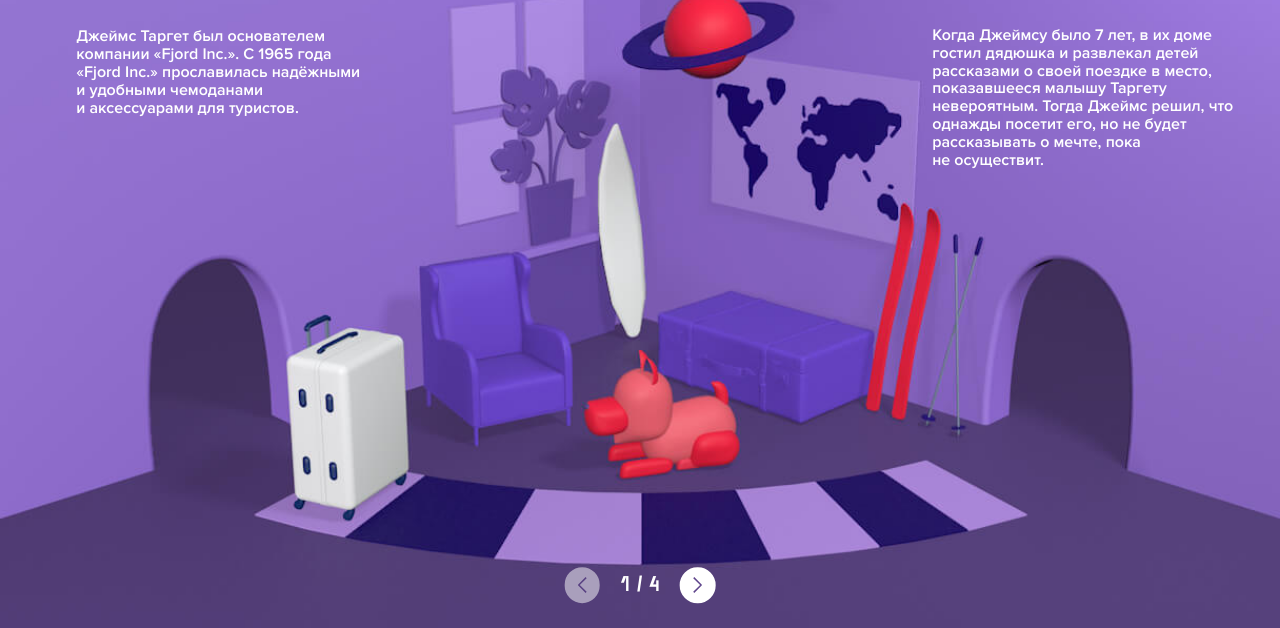
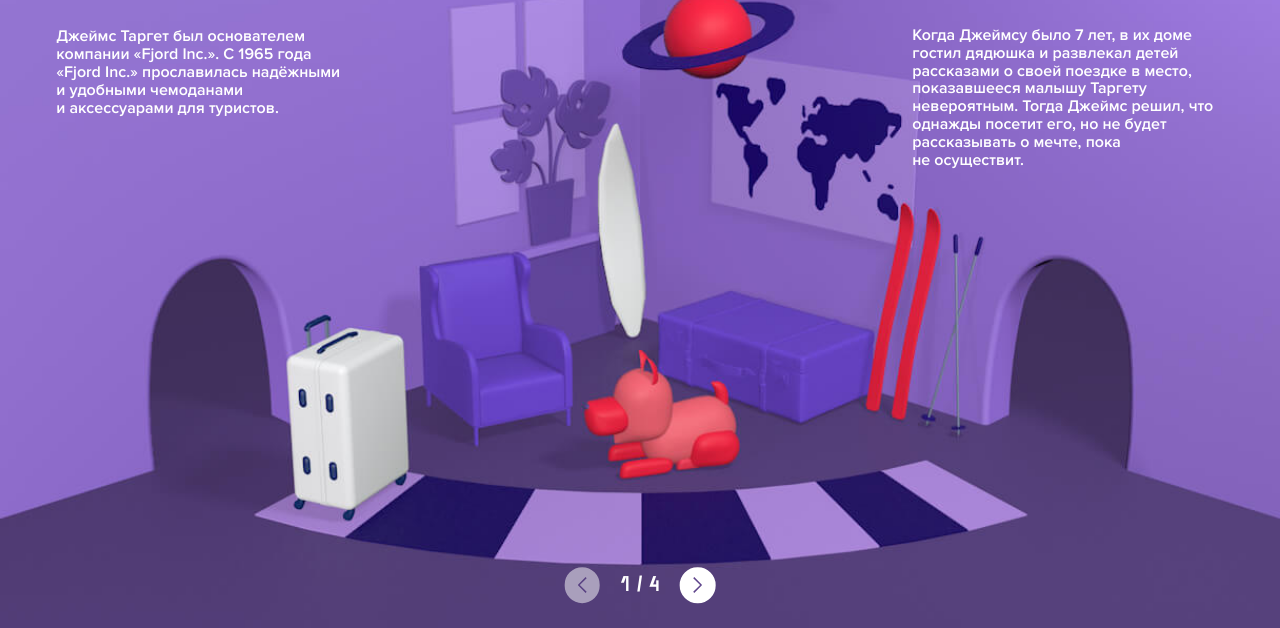
Before and after one commit to htmlacademy-animation/2132769-magic-vacation-1, a website built with webpack: page source/index.html in a window 1280 px wide. Both pictures are taken after a click on the link "ИСТОРИЯ". Shown: the part 172-800 px from the top of the page. Built offline with nearby package versions, Linux system fonts and the light colour scheme.

Commit message:
правит анимацию текстовых блоков на слайдах

```diff
--- a/source/scss/blocks/slider.scss
+++ b/source/scss/blocks/slider.scss
@@ -96,17 +96,17 @@
   max-width: 34rem;
   font-size: 1.8rem;
   line-height: 2rem;
-  transform: translateX(10px);
+  transform: translateX(30px);
   opacity: 0;
-  transition: all 0.5s ease;
+  transition: all 1s ease;
 
   .swiper-slide-active & {
-    transform: translateX(-10px);
+    transform: translateX(-30px);
     opacity: 1;
   }
 
   .swiper-slide-next & {
-    transform: translateX(-10px);
+    transform: translateX(-30px);
     opacity: 1;
   }
 
```
